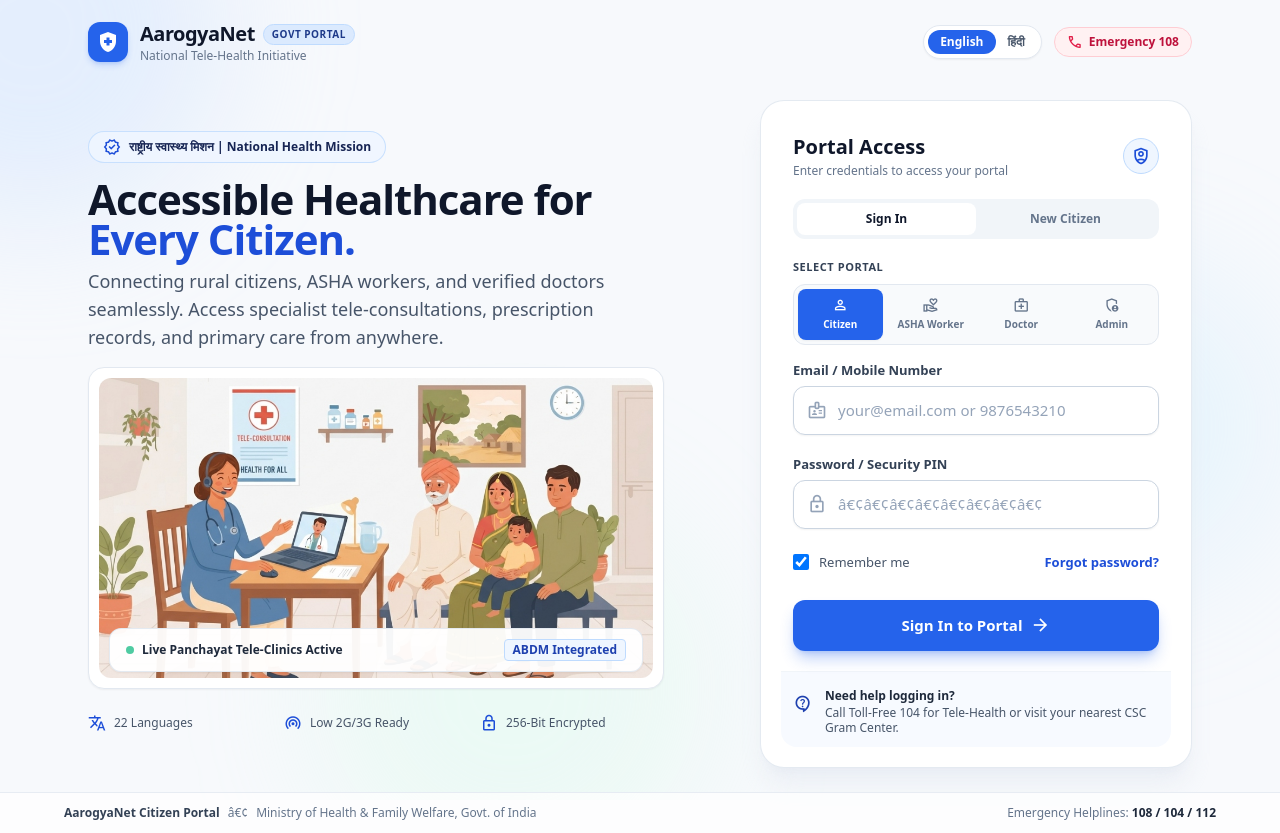
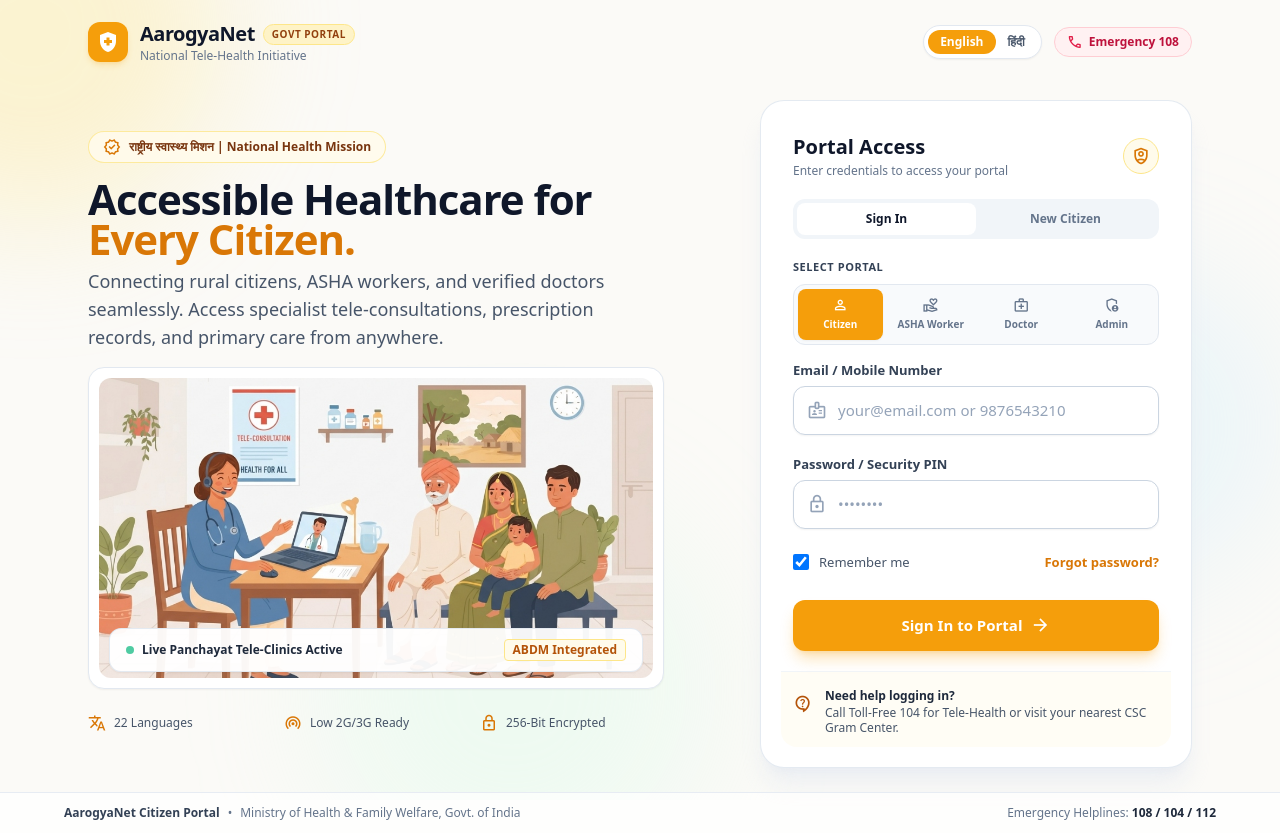
Before and after one commit to 1ak8/SIH26, a React (Vite) app in the folder frontend/: page /login in a window 1280 px wide. Built offline with nearby package versions, Linux system fonts and the light colour scheme; a web font is replaced by a local one.

Commit message:
Update login and routes

```diff
--- a/frontend/src/pages/auth/Login.jsx
+++ b/frontend/src/pages/auth/Login.jsx
@@ -57,10 +57,10 @@
   };
 
   return (
-    <div className="bg-[#f7f9fc] text-slate-800 min-h-screen flex flex-col justify-between relative overflow-x-hidden selection:bg-blue-100 selection:text-blue-950">
+    <div className="bg-[#fbfaf7] text-slate-800 min-h-screen flex flex-col justify-between relative overflow-x-hidden selection:bg-amber-100 selection:text-amber-900">
       {/* Subtle ambient glow background */}
       <div className="pointer-events-none fixed inset-0 z-0 overflow-hidden">
-        <div className="absolute -top-40 -left-40 w-96 h-96 bg-blue-200/35 rounded-full blur-3xl"></div>
+        <div className="absolute -top-40 -left-40 w-96 h-96 bg-amber-200/35 rounded-full blur-3xl"></div>
         <div className="absolute top-1/3 right-0 w-80 h-80 bg-sky-200/25 rounded-full blur-3xl"></div>
         <div className="absolute -bottom-20 left-1/4 w-96 h-96 bg-emerald-100/30 rounded-full blur-3xl"></div>
       </div>
@@ -68,13 +68,13 @@
       {/* HEADER */}
       <header className="relative z-10 w-full max-w-6xl mx-auto px-6 pt-5 pb-3 flex items-center justify-between">
         <div className="flex items-center gap-3">
-          <div className="w-10 h-10 rounded-xl bg-blue-600 text-white flex items-center justify-center shadow-md shadow-blue-600/20 font-bold">
+          <div className="w-10 h-10 rounded-xl bg-amber-500 text-white flex items-center justify-center shadow-md shadow-amber-500/20 font-bold">
             <span className="material-symbols-outlined fill text-2xl">health_and_safety</span>
           </div>
           <div>
             <div className="flex items-center gap-2">
               <span className="font-bold text-slate-900 tracking-tight text-xl">AarogyaNet</span>
-              <span className="text-[10px] uppercase font-bold tracking-wider px-2 py-0.5 rounded-full bg-blue-100 text-blue-900 border border-blue-200">{t('govtPortal')}</span>
+              <span className="text-[10px] uppercase font-bold tracking-wider px-2 py-0.5 rounded-full bg-amber-100 text-amber-800 border border-amber-200">{t('govtPortal')}</span>
             </div>
             <p className="text-xs text-slate-500 hidden sm:block">{t('nationalTeleHealth')}</p>
           </div>
@@ -82,10 +82,10 @@
         <div className="flex items-center gap-3">
           <div className="flex items-center text-xs font-semibold bg-white border border-slate-200 rounded-full p-1 shadow-sm">
             <button
-              className={`px-3 py-1 rounded-full transition-colors ${i18n.language === 'en' ? 'bg-blue-600 text-white shadow-xs' : 'text-slate-600 hover:text-slate-900'}`}
+              className={`px-3 py-1 rounded-full transition-colors ${i18n.language === 'en' ? 'bg-amber-500 text-white shadow-xs' : 'text-slate-600 hover:text-slate-900'}`}
               onClick={() => i18n.changeLanguage('en')} type="button">English</button>
             <button
-              className={`px-3 py-1 rounded-full transition-colors ${i18n.language === 'hi' ? 'bg-blue-600 text-white shadow-xs' : 'text-slate-600 hover:text-slate-900'}`}
+              className={`px-3 py-1 rounded-full transition-colors ${i18n.language === 'hi' ? 'bg-amber-500 text-white shadow-xs' : 'text-slate-600 hover:text-slate-900'}`}
               onClick={() => i18n.changeLanguage('hi')} type="button">हिंदी</button>
           </div>
           <div className="hidden sm:flex items-center gap-1.5 px-3 py-1.5 bg-rose-50 text-rose-700 border border-rose-200 rounded-full text-xs font-bold">
@@ -100,13 +100,13 @@
         <div className="grid grid-cols-1 lg:grid-cols-12 gap-8 lg:gap-12 items-center w-full">
           {/* LEFT COLUMN */}
           <div className="lg:col-span-7 flex flex-col justify-center space-y-4">
-            <div className="inline-flex items-center gap-2 self-start px-3.5 py-1.5 rounded-full bg-blue-50/90 border border-blue-200/80 text-blue-950 text-xs font-semibold shadow-xs">
-              <span className="material-symbols-outlined text-blue-700 text-[18px]">verified</span>
+            <div className="inline-flex items-center gap-2 self-start px-3.5 py-1.5 rounded-full bg-amber-50/90 border border-amber-200/80 text-amber-900 text-xs font-semibold shadow-xs">
+              <span className="material-symbols-outlined text-amber-600 text-[18px]">verified</span>
               <span>राष्ट्रीय स्वास्थ्य मिशन | National Health Mission</span>
             </div>
             <div>
               <h1 className="text-3xl sm:text-4xl lg:text-[42px] font-bold text-slate-900 tracking-tight leading-tight">
-                {t('accessibleHealthcare')} <span className="relative inline-block text-blue-700">{t('everyCitizen')}</span>
+                {t('accessibleHealthcare')} <span className="relative inline-block text-amber-600">{t('everyCitizen')}</span>
               </h1>
               <p className="text-slate-600 text-base sm:text-lg mt-2 font-normal leading-relaxed max-w-xl">
                 {t('authDesc')}
@@ -114,7 +114,7 @@
             </div>
             {/* Illustration */}
             <div className="relative w-full max-w-xl bg-white p-2.5 rounded-2xl border border-slate-200 shadow-sm transition-all hover:shadow-md">
-              <div className="w-full h-[260px] sm:h-[300px] rounded-xl overflow-hidden bg-gradient-to-br from-blue-50 via-sky-50 to-emerald-50 flex items-center justify-center">
+              <div className="w-full h-[260px] sm:h-[300px] rounded-xl overflow-hidden bg-gradient-to-br from-amber-50 via-sky-50 to-emerald-50 flex items-center justify-center">
                 <img src="/images/auth-hero.jpg" alt="Tele-Consultation in Progress" className="w-full h-full object-cover" />
               </div>
               <div className="absolute bottom-4 left-5 right-5 bg-white/95 backdrop-blur-xs border border-slate-200/90 rounded-xl px-4 py-2.5 shadow-sm flex items-center justify-between text-xs text-slate-700">
@@ -122,21 +122,21 @@
                   <span className="w-2 h-2 rounded-full bg-emerald-500 animate-pulse"></span>
                   <span className="font-semibold text-slate-800">{t('liveClinics')}</span>
                 </div>
-                <span className="text-blue-800 font-bold bg-blue-50 px-2 py-0.5 rounded border border-blue-200">{t('abdmIntegrated')}</span>
+                <span className="text-amber-700 font-bold bg-amber-50 px-2 py-0.5 rounded border border-amber-200">{t('abdmIntegrated')}</span>
               </div>
             </div>
             {/* Value Badges */}
             <div className="grid grid-cols-3 gap-3 pt-1 max-w-xl">
               <div className="flex items-center gap-2 text-xs text-slate-600 font-medium">
-                <span className="material-symbols-outlined text-blue-700 text-lg shrink-0">translate</span>
+                <span className="material-symbols-outlined text-amber-600 text-lg shrink-0">translate</span>
                 <span>{t('languagesSupported')}</span>
               </div>
               <div className="flex items-center gap-2 text-xs text-slate-600 font-medium">
-                <span className="material-symbols-outlined text-blue-700 text-lg shrink-0">wifi_tethering</span>
+                <span className="material-symbols-outlined text-amber-600 text-lg shrink-0">wifi_tethering</span>
                 <span>{t('lowNetworkReady')}</span>
               </div>
               <div className="flex items-center gap-2 text-xs text-slate-600 font-medium">
-                <span className="material-symbols-outlined text-blue-700 text-lg shrink-0">lock</span>
+                <span className="material-symbols-outlined text-amber-600 text-lg shrink-0">lock</span>
                 <span>{t('encrypted')}</span>
               </div>
             </div>
@@ -151,7 +151,7 @@
                   <h2 className="text-xl font-bold text-slate-900">{t('citizenAccess')}</h2>
                   <p className="text-xs text-slate-500 mt-0.5">{t('enterCredentials')}</p>
                 </div>
-                <div className="w-9 h-9 rounded-full bg-blue-50 text-blue-700 flex items-center justify-center border border-blue-200">
+                <div className="w-9 h-9 rounded-full bg-amber-50 text-amber-600 flex items-center justify-center border border-amber-200">
                   <span className="material-symbols-outlined text-xl">shield_person</span>
                 </div>
               </div>
@@ -171,7 +171,7 @@
                   <div className="grid grid-cols-4 gap-1.5 p-1 bg-slate-50 border border-slate-200 rounded-xl">
                     {ROLES.map(r => (
                       <button key={r.key} onClick={() => setRole(r.key)} type="button"
-                        className={`flex flex-col items-center justify-center gap-1 py-2 px-1 rounded-lg text-[10px] font-bold transition-all ${role === r.key ? 'bg-blue-600 text-white shadow-sm' : 'text-slate-500 hover:text-slate-900 hover:bg-white'}`}>
+                        className={`flex flex-col items-center justify-center gap-1 py-2 px-1 rounded-lg text-[10px] font-bold transition-all ${role === r.key ? 'bg-amber-500 text-white shadow-sm' : 'text-slate-500 hover:text-slate-900 hover:bg-white'}`}>
                         <span className="material-symbols-outlined text-[16px]">{r.icon}</span>
                         <span>{r.label}</span>
                       </button>
@@ -187,31 +187,31 @@
                   <div className="flex flex-col gap-1.5">
                     <label className="text-[13px] font-bold text-slate-700">{t('emailMobile')}</label>
                     <div className="relative group">
-                      <span className="absolute inset-y-0 left-0 flex items-center pl-3.5 pointer-events-none text-slate-400 group-focus-within:text-blue-500 transition-colors">
+                      <span className="absolute inset-y-0 left-0 flex items-center pl-3.5 pointer-events-none text-slate-400 group-focus-within:text-amber-500 transition-colors">
                         <span className="material-symbols-outlined text-[20px]">badge</span>
                       </span>
-                      <input className="w-full pl-11 pr-4 py-3 bg-white border border-slate-300 rounded-xl text-[15px] text-slate-900 placeholder:text-slate-400 focus:outline-none focus:ring-4 focus:ring-blue-500/10 focus:border-blue-500 transition-all font-medium shadow-sm hover:border-slate-400"
+                      <input className="w-full pl-11 pr-4 py-3 bg-white border border-slate-300 rounded-xl text-[15px] text-slate-900 placeholder:text-slate-400 focus:outline-none focus:ring-4 focus:ring-amber-500/10 focus:border-amber-500 transition-all font-medium shadow-sm hover:border-slate-400"
                         placeholder="your@email.com or 9876543210" required type="text" value={email} onChange={e => setEmail(e.target.value)} />
                     </div>
                   </div>
                   <div className="flex flex-col gap-1.5">
                     <label className="text-[13px] font-bold text-slate-700">{t('passwordPin')}</label>
                     <div className="relative group">
-                      <span className="absolute inset-y-0 left-0 flex items-center pl-3.5 pointer-events-none text-slate-400 group-focus-within:text-blue-500 transition-colors">
+                      <span className="absolute inset-y-0 left-0 flex items-center pl-3.5 pointer-events-none text-slate-400 group-focus-within:text-amber-500 transition-colors">
                         <span className="material-symbols-outlined text-[20px]">lock</span>
                       </span>
-                      <input className="w-full pl-11 pr-4 py-3 bg-white border border-slate-300 rounded-xl text-[15px] text-slate-900 placeholder:text-slate-400 focus:outline-none focus:ring-4 focus:ring-blue-500/10 focus:border-blue-500 transition-all font-medium shadow-sm hover:border-slate-400"
-                        placeholder="â€¢â€¢â€¢â€¢â€¢â€¢â€¢â€¢" required type="password" value={password} onChange={e => setPassword(e.target.value)} />
+                      <input className="w-full pl-11 pr-4 py-3 bg-white border border-slate-300 rounded-xl text-[15px] text-slate-900 placeholder:text-slate-400 focus:outline-none focus:ring-4 focus:ring-amber-500/10 focus:border-amber-500 transition-all font-medium shadow-sm hover:border-slate-400"
+                        placeholder="••••••••" required type="password" value={password} onChange={e => setPassword(e.target.value)} />
                     </div>
                   </div>
                   <div className="flex items-center justify-between text-[13px] pt-1">
                     <label className="flex items-center gap-2.5 cursor-pointer text-slate-600 font-medium">
-                      <input defaultChecked className="w-4 h-4 rounded border-slate-300 text-blue-700 focus:ring-blue-500" type="checkbox" />
+                      <input defaultChecked className="w-4 h-4 rounded border-slate-300 text-amber-600 focus:ring-amber-500" type="checkbox" />
                       <span>{t('rememberMe')}</span>
                     </label>
-                    <a className="font-bold text-blue-700 hover:text-blue-800 hover:underline" href="#">{t('forgotPassword')}</a>
+                    <a className="font-bold text-amber-600 hover:text-amber-700 hover:underline" href="#">{t('forgotPassword')}</a>
                   </div>
-                  <button className="w-full py-3.5 px-4 bg-blue-600 hover:bg-blue-700 active:bg-blue-800 text-white font-bold text-[15px] rounded-xl shadow-lg shadow-blue-600/30 transition-all flex items-center justify-center gap-2 mt-2 disabled:opacity-70"
+                  <button className="w-full py-3.5 px-4 bg-amber-500 hover:bg-amber-600 active:bg-amber-700 text-white font-bold text-[15px] rounded-xl shadow-lg shadow-amber-500/30 transition-all flex items-center justify-center gap-2 mt-2 disabled:opacity-70"
                     type="submit" disabled={loading}>
                     {loading ? <span className="material-symbols-outlined animate-spin text-[20px]">progress_activity</span> : null}
                     <span>{loading ? t('authenticating') : t('signInBtn')}</span>
@@ -224,28 +224,28 @@
                 <form className="flex flex-col gap-4" onSubmit={handleRegisterSubmit}>
                   <div className="flex flex-col gap-1.5">
                     <label className="text-[13px] font-bold text-slate-700">{t('fullName')}</label>
-                    <input className="w-full px-4 py-3 bg-white border border-slate-300 rounded-xl text-[15px] text-slate-900 placeholder:text-slate-400 focus:outline-none focus:ring-4 focus:ring-blue-500/10 focus:border-blue-500 transition-all font-medium shadow-sm hover:border-slate-400"
+                    <input className="w-full px-4 py-3 bg-white border border-slate-300 rounded-xl text-[15px] text-slate-900 placeholder:text-slate-400 focus:outline-none focus:ring-4 focus:ring-amber-500/10 focus:border-amber-500 transition-all font-medium shadow-sm hover:border-slate-400"
                       placeholder="Enter your name" required type="text" value={regForm.name} onChange={e => setRegForm({...regForm, name: e.target.value})} />
                   </div>
                   <div className="flex flex-col gap-1.5">
                     <label className="text-[13px] font-bold text-slate-700">Email Address</label>
-                    <input className="w-full px-4 py-3 bg-white border border-slate-300 rounded-xl text-[15px] text-slate-900 placeholder:text-slate-400 focus:outline-none focus:ring-4 focus:ring-blue-500/10 focus:border-blue-500 transition-all font-medium shadow-sm hover:border-slate-400"
+                    <input className="w-full px-4 py-3 bg-white border border-slate-300 rounded-xl text-[15px] text-slate-900 placeholder:text-slate-400 focus:outline-none focus:ring-4 focus:ring-amber-500/10 focus:border-amber-500 transition-all font-medium shadow-sm hover:border-slate-400"
                       placeholder="your@email.com" required type="email" value={regForm.email} onChange={e => setRegForm({...regForm, email: e.target.value})} />
                   </div>
                   <div className="flex flex-col gap-1.5">
                     <label className="text-[13px] font-bold text-slate-700">{t('mobileNumber')}</label>
-                    <input className="w-full px-4 py-3 bg-white border border-slate-300 rounded-xl text-[15px] text-slate-900 placeholder:text-slate-400 focus:outline-none focus:ring-4 focus:ring-blue-500/10 focus:border-blue-500 transition-all font-medium shadow-sm hover:border-slate-400"
+                    <input className="w-full px-4 py-3 bg-white border border-slate-300 rounded-xl text-[15px] text-slate-900 placeholder:text-slate-400 focus:outline-none focus:ring-4 focus:ring-amber-500/10 focus:border-amber-500 transition-all font-medium shadow-sm hover:border-slate-400"
                       placeholder="10 digit number" required type="text" value={regForm.phone} onChange={e => setRegForm({...regForm, phone: e.target.value})} />
                   </div>
                   <div className="flex flex-col gap-1.5">
                     <label className="text-[13px] font-bold text-slate-700">{t('password')}</label>
-                    <input className="w-full px-4 py-3 bg-white border border-slate-300 rounded-xl text-[15px] text-slate-900 placeholder:text-slate-400 focus:outline-none focus:ring-4 focus:ring-blue-500/10 focus:border-blue-500 transition-all font-medium shadow-sm hover:border-slate-400"
-                      placeholder="â€¢â€¢â€¢â€¢â€¢â€¢â€¢â€¢" required type="password" value={regForm.password} onChange={e => setRegForm({...regForm, password: e.target.value})} />
+                    <input className="w-full px-4 py-3 bg-white border border-slate-300 rounded-xl text-[15px] text-slate-900 placeholder:text-slate-400 focus:outline-none focus:ring-4 focus:ring-amber-500/10 focus:border-amber-500 transition-all font-medium shadow-sm hover:border-slate-400"
+                      placeholder="••••••••" required type="password" value={regForm.password} onChange={e => setRegForm({...regForm, password: e.target.value})} />
                   </div>
                   <div className="grid grid-cols-2 gap-4">
                     <div className="flex flex-col gap-1.5">
                       <label className="text-[13px] font-bold text-slate-700">{t('role')}</label>
-                      <select className="w-full px-4 py-3 bg-white border border-slate-300 rounded-xl text-[15px] text-slate-900 focus:outline-none focus:ring-4 focus:ring-blue-500/10 focus:border-blue-500 transition-all font-medium shadow-sm hover:border-slate-400"
+                      <select className="w-full px-4 py-3 bg-white border border-slate-300 rounded-xl text-[15px] text-slate-900 focus:outline-none focus:ring-4 focus:ring-amber-500/10 focus:border-amber-500 transition-all font-medium shadow-sm hover:border-slate-400"
                         value={regForm.role} onChange={e => setRegForm({...regForm, role: e.target.value})}>
                         <option value="patient">Citizen</option>
                         <option value="health_worker">ASHA Worker</option>
@@ -255,7 +255,7 @@
                     </div>
                     <div className="flex flex-col gap-1.5">
                       <label className="text-[13px] font-bold text-slate-700">{t('gender')}</label>
-                      <select className="w-full px-4 py-3 bg-white border border-slate-300 rounded-xl text-[15px] text-slate-900 focus:outline-none focus:ring-4 focus:ring-blue-500/10 focus:border-blue-500 transition-all font-medium shadow-sm hover:border-slate-400"
+                      <select className="w-full px-4 py-3 bg-white border border-slate-300 rounded-xl text-[15px] text-slate-900 focus:outline-none focus:ring-4 focus:ring-amber-500/10 focus:border-amber-500 transition-all font-medium shadow-sm hover:border-slate-400"
                         value={regForm.gender} onChange={e => setRegForm({...regForm, gender: e.target.value})}>
                         <option value="male">Male</option>
                         <option value="female">Female</option>
@@ -263,7 +263,7 @@
                       </select>
                     </div>
                   </div>
-                  <button className="w-full py-3.5 px-4 bg-blue-600 hover:bg-blue-700 active:bg-blue-800 text-white font-bold text-[15px] rounded-xl shadow-lg shadow-blue-600/30 transition-all flex items-center justify-center gap-2 mt-3 disabled:opacity-70"
+                  <button className="w-full py-3.5 px-4 bg-amber-500 hover:bg-amber-600 active:bg-amber-700 text-white font-bold text-[15px] rounded-xl shadow-lg shadow-amber-500/30 transition-all flex items-center justify-center gap-2 mt-3 disabled:opacity-70"
                     type="submit" disabled={loading}>
                     {loading ? <span className="material-symbols-outlined animate-spin text-[20px]">progress_activity</span> : null}
                     <span>{loading ? t('creatingAccount') : t('createAccount')}</span>
@@ -273,8 +273,8 @@
               )}
 
               {/* Help Section */}
-              <div className="mt-5 pt-4 border-t border-slate-100 flex items-start gap-3 bg-blue-50/50 -mx-3 -mb-3 p-3 rounded-b-2xl">
-                <span className="material-symbols-outlined text-blue-800 text-xl shrink-0 mt-0.5">contact_support</span>
+              <div className="mt-5 pt-4 border-t border-slate-100 flex items-start gap-3 bg-amber-50/50 -mx-3 -mb-3 p-3 rounded-b-2xl">
+                <span className="material-symbols-outlined text-amber-700 text-xl shrink-0 mt-0.5">contact_support</span>
                 <div className="text-xs text-slate-600 leading-tight">
                   <span className="font-bold text-slate-800">{t('needHelp')}</span>
                   <p className="mt-0.5">{t('helpDesc')}</p>
@@ -290,7 +290,7 @@
         <div className="max-w-6xl mx-auto flex flex-col sm:flex-row items-center justify-between text-xs text-slate-500 gap-2">
           <div className="flex items-center gap-2">
             <span className="font-semibold text-slate-700">AarogyaNet Citizen Portal</span>
-            <span className="hidden sm:inline">â€¢</span>
+            <span className="hidden sm:inline">•</span>
             <span>Ministry of Health &amp; Family Welfare, Govt. of India</span>
           </div>
           <div className="flex items-center gap-4">
```
Also changed, not shown: frontend/src/routes/AppRoutes.jsx (+12 -2 lines).
